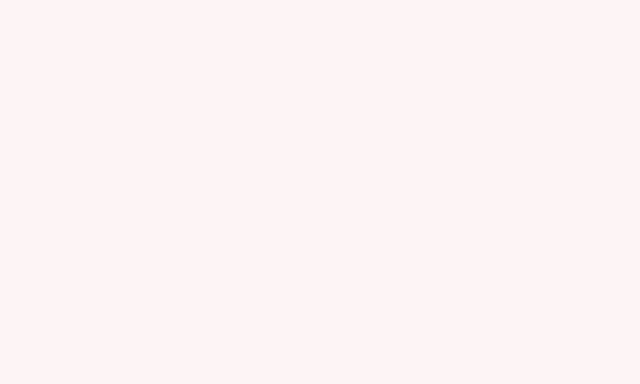
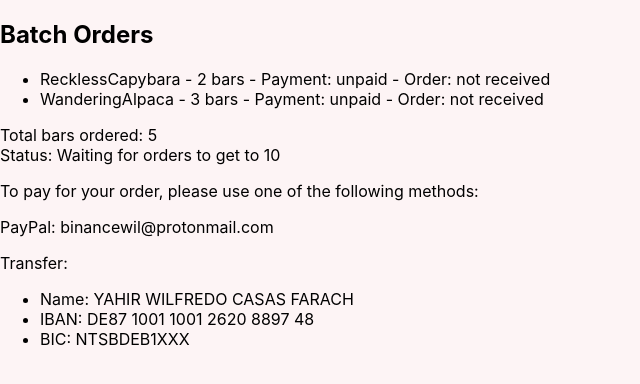
Before and after one commit to Wilfredoo/personal3.0, a React (Create React App) app: page /cacao/batch/1 in a window 1280 px wide. Before the commit this address had no page. Shown: the top 384 px of the page, without its empty margins (0-640 px from the left). Built offline with nearby package versions, Linux system fonts and the light colour scheme; a web font is replaced by a local one.

Commit message:
created batch orders

```diff
--- a/src/App.js
+++ b/src/App.js
@@ -8,6 +8,7 @@ import VideoWorkRedirect from './components/VideoWorkRedirect';
 import BadVideoWorkRedirect from './components/BadVideoWorkRedirect';
 import BerlinBreakIn from './components/BerlinBreakIn';
 import Cacao from './components/Cacao/Cacao';
+import BatchOrders from './components/Cacao/BatchOrders';
 
 const TRACKING_ID = "G-65B2W1RSZ2";
 
@@ -25,6 +26,7 @@ function App() {
         <Route path="/berlin-break-in" element={<BerlinBreakIn />} />
         <Route path="/cacao" element={<Cacao />} />
         <Route path="/kakao" element={<Cacao />} />
+        <Route path="/cacao/batch/:number" element={<BatchOrders />} />
       </Routes>
     </Router>
   );
--- /dev/null
+++ b/src/components/Cacao/BatchOrders.js
@@ -0,0 +1,40 @@
+import React from 'react';
+import { useParams } from 'react-router-dom';
+
+const BatchOrders = ({ batchNumber }) => {
+    const { number } = useParams(); // This matches :number in your route path
+
+  const mockOrders = [
+    { username: "RecklessCapybara", quantity: 2, paymentStatus: "unpaid", orderStatus: "not received" },
+    { username: "WanderingAlpaca", quantity: 3, paymentStatus: "unpaid", orderStatus: "not received" },
+    // Add more mock orders as needed
+  ];
+
+  const totalBarsOrdered = mockOrders.reduce((total, order) => total + order.quantity, 0);
+  const isBatchReadyForProduction = totalBarsOrdered >= 10;
+
+  return (
+    <div>
+      <h2>Batch {batchNumber} Orders</h2>
+      <ul>
+        {mockOrders.map((order, index) => (
+          <li key={index}>{order.username} - {order.quantity} bars - Payment: {order.paymentStatus} - Order: {order.orderStatus}</li>
+        ))}
+      </ul>
+      <div>Total bars ordered: {totalBarsOrdered}</div>
+      <div>Status: {isBatchReadyForProduction ? "Production in progress" : "Waiting for orders to get to 10"}</div>
+      <div>
+        <p>To pay for your order, please use one of the following methods:</p>
+        <p>PayPal: binancewil@protonmail.com</p>
+        <p>Transfer:</p>
+        <ul>
+          <li>Name: YAHIR WILFREDO CASAS FARACH</li>
+          <li>IBAN: DE87 1001 1001 2620 8897 48</li>
+          <li>BIC: NTSBDEB1XXX</li>
+        </ul>
+      </div>
+    </div>
+  );
+};
+
+export default BatchOrders;
--- a/src/components/Cacao/OrderForm.js
+++ b/src/components/Cacao/OrderForm.js
@@ -18,11 +18,18 @@ const OrderForm = ({ language, translations }) => {
   }, [quantity]);
 
   const calculatePrice = (quantity) => {
-    const pricePerBar = 5;
-    const discountPerThreeBars = 3;
-    const numberOfDiscounts = Math.floor(quantity / 3);
-    return (quantity * pricePerBar) - (numberOfDiscounts * discountPerThreeBars);
+    if (quantity === 1) {
+      return 5; // Cost for 1 bar
+    } else if (quantity === 2) {
+      return 9; // Cost for 2 bars
+    } else if (quantity === 3) {
+      return 12; // Cost for 3 bars
+    } else {
+      // Cost for the first 3 bars + 4 euros for each additional bar
+      return 12 + (quantity - 3) * 4;
+    }
   };
+
 
   const sendWhatsAppMessage = () => {
     let deliveryDetails = '';
```
